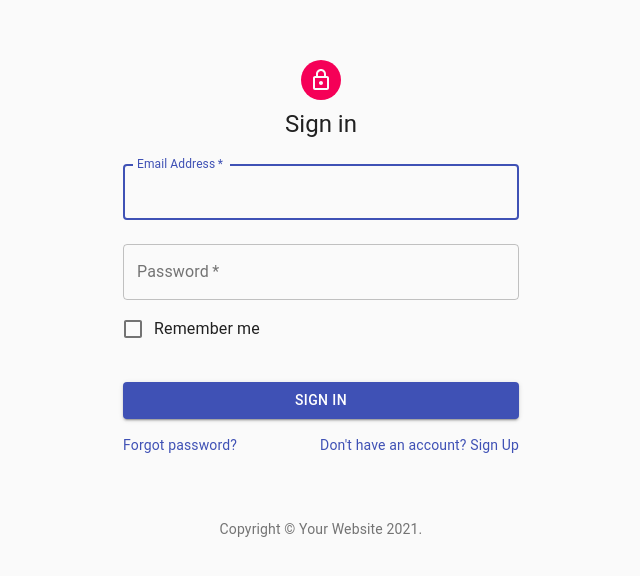
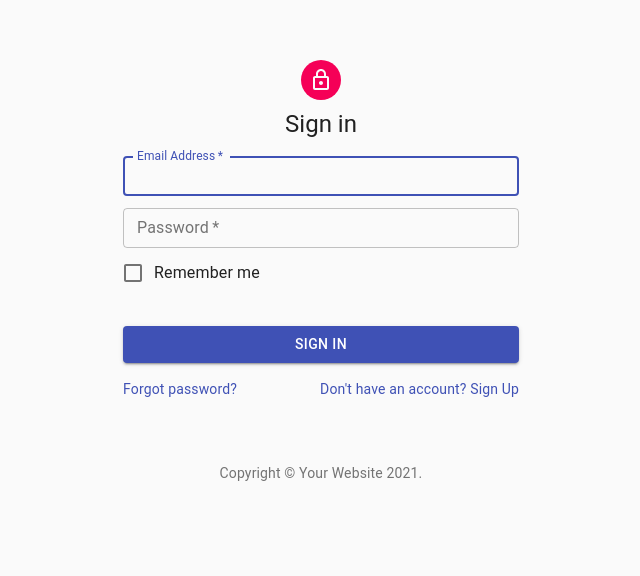
Before and after one commit to mkdudeja/react-redux-toolkit, a React (Create React App) app: page /account/login in a window 1280 px wide. Shown: the part 108-684 px from the top of the page, without its empty margins (319-959 px from the left). Built offline with nearby package versions, Linux system fonts and the light colour scheme.

Commit message:
changed jsx for login component

```diff
--- a/src/app/account/login/login.component.tsx
+++ b/src/app/account/login/login.component.tsx
@@ -99,14 +99,14 @@ function Login() {
         >
           <TextField
             variant="outlined"
-            margin="normal"
+            margin="dense"
+            id="username"
+            type="text"
+            label="Email Address"
+            name="username"
+            autoFocus
             required
             fullWidth
-            id="username"
-            label="Email Address"
-            name="username"
-            autoComplete="username"
-            autoFocus
             value={formik.values.username}
             onChange={formik.handleChange}
             error={formik.touched.username && Boolean(formik.errors.username)}
@@ -114,14 +114,13 @@ function Login() {
           />
           <TextField
             variant="outlined"
-            margin="normal"
-            required
-            fullWidth
+            margin="dense"
             name="password"
             label="Password"
             type="password"
             id="password"
-            autoComplete="current-password"
+            required
+            fullWidth
             value={formik.values.password}
             onChange={formik.handleChange}
             error={formik.touched.password && Boolean(formik.errors.password)}
```
